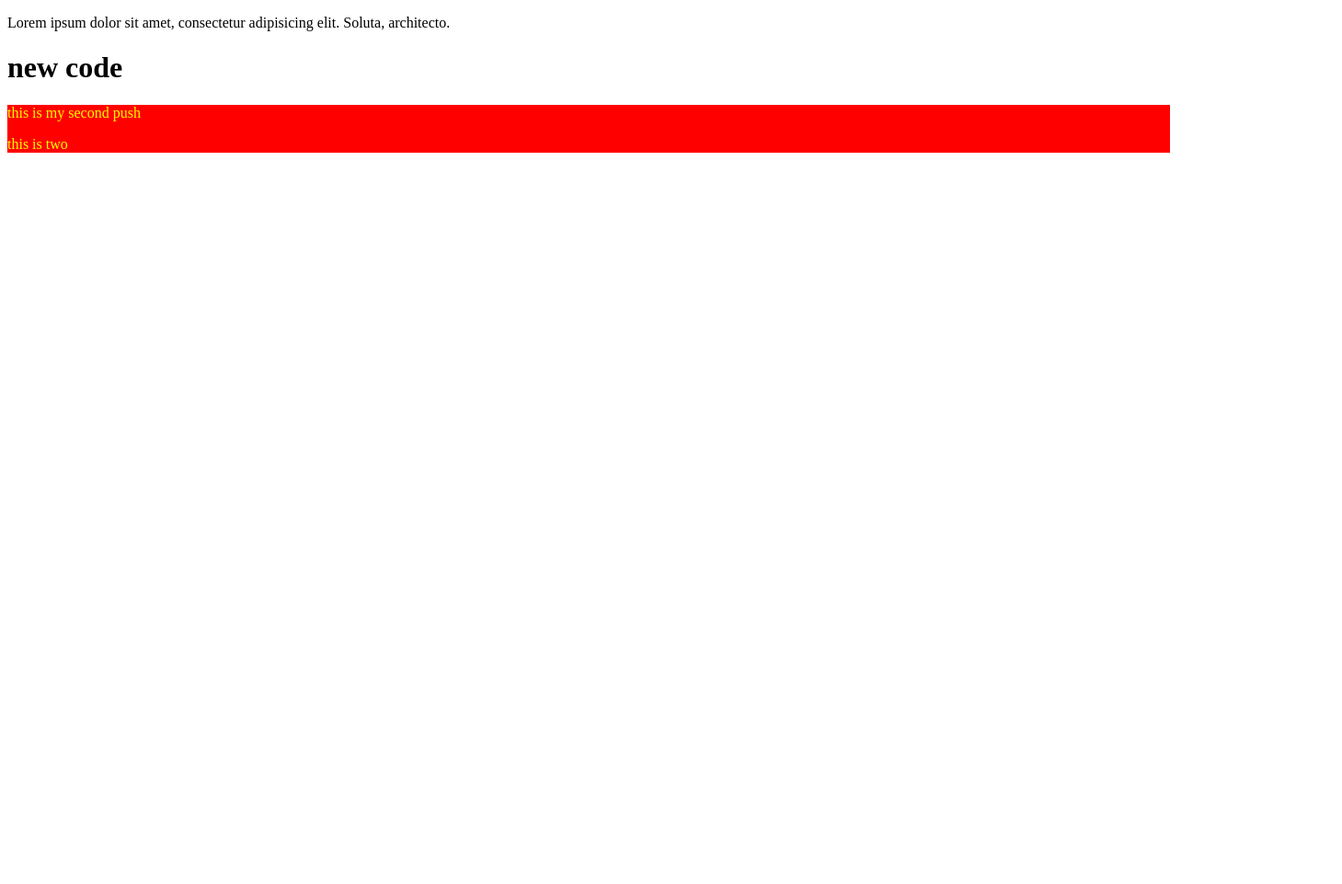
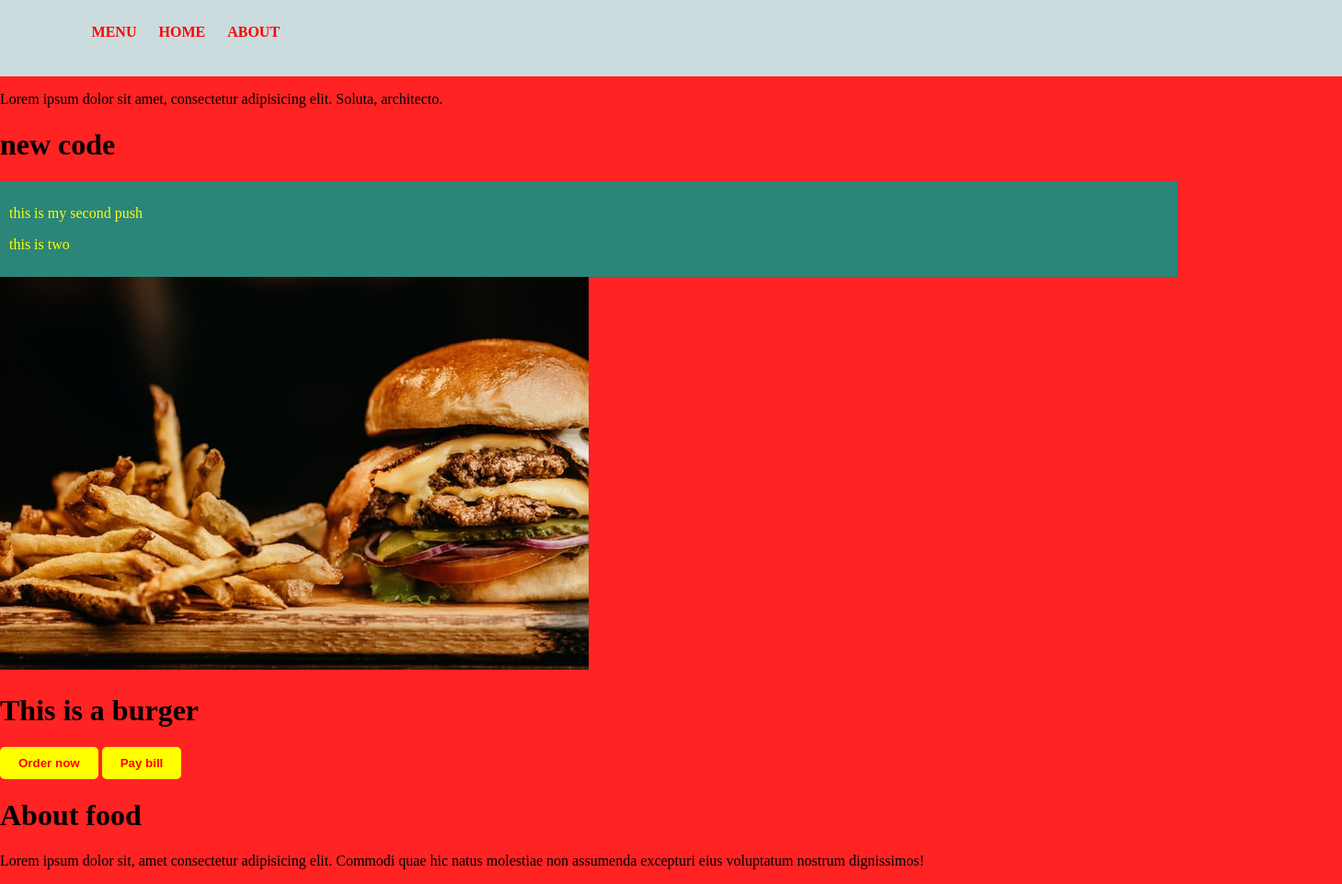
Before and after one commit to Dipta-biswas/my-first-repo, a plain HTML site: page index.html in a window 1280 px wide. Shown: the whole page at 92% size, 1459 px wide, since content can reach past the window. Before the commit the page ends 800 px from the top, so only its background shows below. Drawn offline with Linux system fonts and the light colour scheme.

Commit message:
new added

```diff
--- a/index.html
+++ b/index.html
@@ -8,11 +8,24 @@
     <link rel="stylesheet" href="style.css">
 </head>
 <body>
+    <div class="header">
+        <a href="">MENU</a>
+        <a href="">HOME</a>
+        <a href="">ABOUT</a>
+    </div>
+   <div class="all-cont">
     <p>Lorem ipsum dolor sit amet, consectetur adipisicing elit. Soluta, architecto.</p>
     <h1>new code</h1>
     <div class="container">
-        <p>this is my second push</p>
-        <p>this is two</p>
+    <p>this is my second push</p>
+    <p>this is two</p>
     </div>
+    <img src="burger.jpg" alt="burger">
+    <h1>This is a burger</h1>
+    <button  class="btn">Order now</button>
+    <button  class="btn">Pay bill</button>
+    <h1>About food</h1>
+    <p>Lorem ipsum dolor sit, amet consectetur adipisicing elit. Commodi quae hic natus molestiae non assumenda excepturi eius voluptatum nostrum dignissimos!</p>
+   </div>
 </body>
 </html>
--- a/style.css
+++ b/style.css
@@ -1,4 +1,34 @@
+body{
+    background-color: rgba(255, 16, 16, 0.918);
+    margin: 0px;
+    padding: 0px;
+    box-sizing: border-box;
+}
+.header{
+    width: 100%;
+    background-color: rgb(202, 220, 221);
+    height: 2rem;
+    padding: 2% 7%;
+
+
+}
+.header a{
+    text-decoration: none;
+    margin: 0px 10px;
+    font-weight: bold;
+    color:red;
+}
 .container{
-    background-color: red;
+    background-color: rgb(43, 133, 121);
     color: yellow;
+    padding: 10px;
 }
+.btn{
+    border:none;
+    padding: 10px 20px;
+    background-color: yellow;
+    color: rgb(255, 0, 0);
+    font-weight: bold;
+    border-radius: 5px;
+    cursor: pointer;
+}
```
Also changed, not shown: burger.jpg (added).
